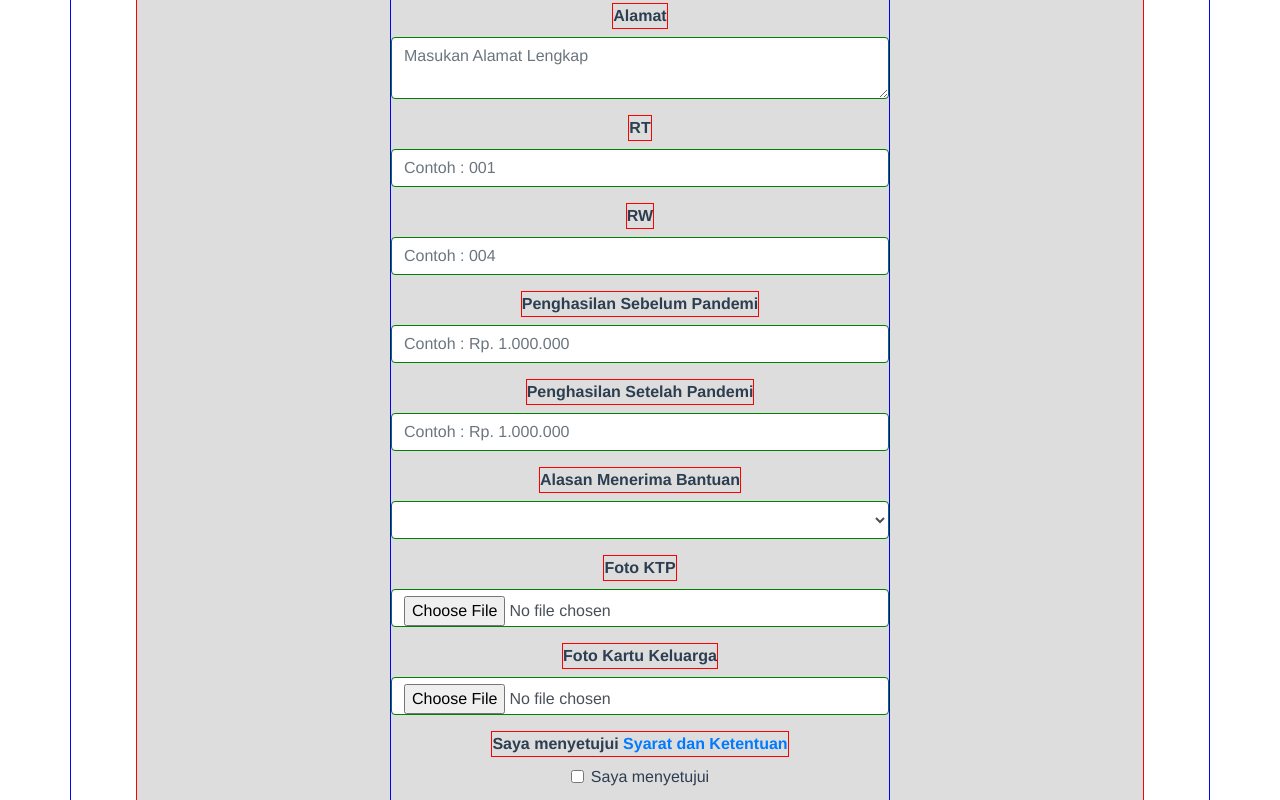
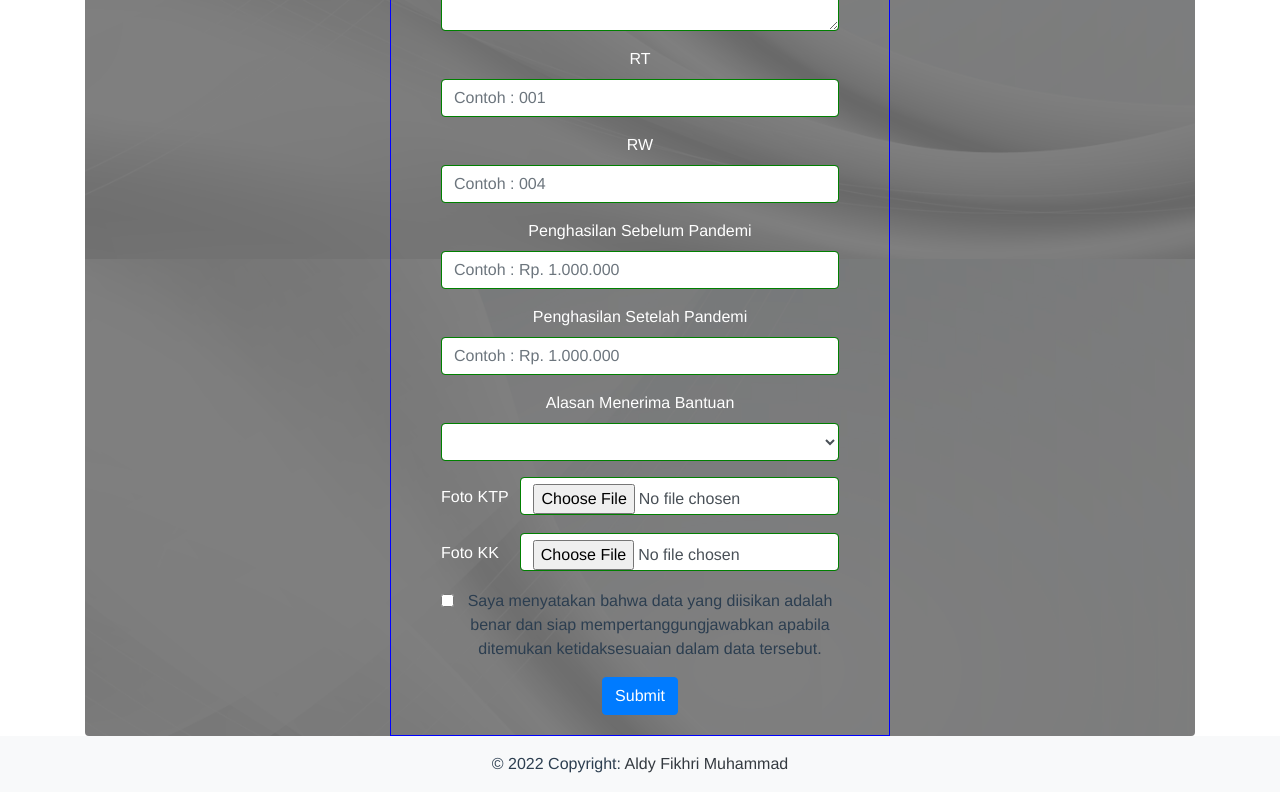
Before and after one commit to aldyfikhrimuhammad/Pendataan-Bansos-Frontend-JS-Project, a Vue app: page /inputData in a window 1280 px wide. Shown: the part 620-1420 px from the top of the page. Built offline with nearby package versions, Linux system fonts and the light colour scheme.

Commit message:
Add some styling etc

```diff
--- a/src/App.vue
+++ b/src/App.vue
@@ -36,10 +36,10 @@
     <router-view />
 
     <!-- Footer -->
-    <footer class="bg-light text-center text-white">
-      <div class="text-center p-3" style="background-color: rgba(0, 0, 0, 0.2)">
+    <footer class="bg-light text-center text-black">
+      <div class="text-center p-3">
         © 2022 Copyright:
-        <a class="text-white" href="https://www.linkedin.com/in/aldyfikhrimuhammad/">Aldy Fikhri Muhammad</a>
+        <a class="text-dark" href="https://www.linkedin.com/in/aldyfikhrimuhammad/">Aldy Fikhri Muhammad</a>
       </div>
     </footer>
   </div>
--- a/src/components/Home.vue
+++ b/src/components/Home.vue
@@ -1,11 +1,12 @@
 <template>
   <div class="home">
     <div>
-    <img src="/data-bansos/src/assets/LogoJabar.png" alt="Logo Provinsi Jawa Barat" width="250" height="250">
-  <b-jumbotron lead="Selamat Datang!" text-variant="dark" class="jumbotron">
-    <h3>Lorem ipsum dolor sit amet</h3>
+  <b-jumbotron text-variant="dark" class="jumbotron">
+  <img src="data-bansos/src/assets/LogoJabar.png" alt="Logo Provinsi Jawa Barat" width="250" height="250">
+  <h5 class="d-flex ml-4">Selamat Datang Di</h5>
+  <h1 class="display-5 m-2">Sistem Pendataan Bantuan Sosial Provinsi Jawa Barat</h1>
       <hr class="my-4">
-    <p>lorem ipsum dolor sit amet</p>
+    <p class="px-5 mx-5 mb-2">Guna memastikan bantuan tersalurkan kepada orang yang tepat dan data yang masuk bersifat valid, dibutuhkan verifikasi sejumlah data yang wajib dilaporkan.</p>
     <router-link to="/inputData" class="mr-2 ml-3">
       <b-button pill variant="success" class="buttonHome">Isi Formulir</b-button>
     </router-link>
@@ -16,13 +17,25 @@
 
 <style>
 .jumbotron {
-  padding: 2rem 1rem 12rem;
-  background-color: #fff !important;
+  background-image: linear-gradient(rgba(0, 0, 0, 0.5), rgba(0, 0, 0, 0.5)), url("/src/assets/background.jpg");
+  background-size: cover;
+  background-repeat: no-repeat;
+  background-position: center;
+  background-attachment: fixed;
+  height: 100vh;
+  width: 100%;
 }
 .buttonHome:hover {
   transform: translate(5px, 5px);
   transition: 0.2s;
   box-shadow: 0px 0px 5px #42b983;
+}
+h1 {
+  font-weight: bolder;
+}
+p {
+  font-size: 1.5rem;
+  margin: 10px auto;
 }
 </style>
 
--- a/src/views/InputDataView.vue
+++ b/src/views/InputDataView.vue
@@ -1,9 +1,9 @@
 <template>
-  <div class="container" style="border: 1px solid blue">
-    <div class="rounded" style="max-width: 700; background-color: #ddd; border: 1px solid red; margin: 50px; padding: 25px 50px;">
+  <div class="container">
+    <div class="rounded dataSection">
       <h1 class="m-3">Pendataan Bansos</h1>
       <div>
-        <form class="needs-validation" novalidate style="border: 1px solid blue">
+        <form class="needs-validation" novalidate style="border: 1px solid blue; padding: 20px 50px;">
           <!-- Form Input Nama Lengkap -->
           <div class="mb-3">
             <label class="form-label">Nama</label>
@@ -92,24 +92,23 @@
           </div>
 
           <!-- Form Input Foto KTP -->
-          <div class="mb-3">
-            <label class="form-label">Foto KTP</label>
+          <div class="mb-3 d-flex">
+            <label class="form-label mt-2" style="width: 101px; text-align: left;">Foto KTP</label>
             <input type="file" class="form-control"  name="fotoKTP" :rules="[v => !!v || 'Foto KTP wajib diisi']" placeholder="Masukan Foto KTP" persistent-placeholder required />
           </div>
 
           <!-- Form Input Foto KK -->
-          <div class="mb-3">
-            <label class="form-label">Foto Kartu Keluarga</label>
+          <div class="mb-3 d-flex">
+            <label class="form-label mt-2" style="width: 100px; text-align: left">Foto KK</label>
             <input type="file" class="form-control" name="fotoKK" :rules="[v => !!v || 'Foto Kartu Keluarga wajib diisi']" placeholder="Masukan Foto Kartu Keluarga" persistent-placeholder required />
           </div>
 
           <!-- Form Input Checkbox -->
           <div class="mb-3">
-            <label class="form-label">Saya menyetujui <a href="">Syarat dan Ketentuan</a></label>
             <div class="form-check">
-              <input class="form-check-input" type="checkbox" v-model="setuju" :rules="[v => !!v || 'Saya menyetujui wajib diisi']" required />
-              <label class="form-check-label" for="setuju">
-                Saya menyetujui
+              <input class="form-check-input" type="checkbox" v-model="check"  :rules="[(v) => !!v || 'Harap setujui untuk melanjutkan!']" :ripple="false" required />
+              <label class="form-check-label">
+                Saya menyatakan bahwa data yang diisikan adalah benar dan siap mempertanggungjawabkan apabila ditemukan ketidaksesuaian dalam data tersebut.
               </label>
             </div>
           </div>
@@ -134,13 +133,23 @@ h1 {
   text-align: center;
   font-weight: bolder;
   text-shadow: 2px 2px 4px #000000;
+  color: #fff;
 }
 .form-label {
-  font-weight: bolder;
-  border: 1px solid red;
+  font-weight: 400;
+  color: #fff;
 }
 .form-control {
   border: 1px solid green;
+}
+.dataSection {
+    background-image: linear-gradient(rgba(0, 0, 0, 0.5), rgba(0, 0, 0, 0.5)), url("/src/assets/background.jpg");
+  background-size: cover;
+  background-repeat: no-repeat;
+  background-position: center;
+  background-attachment: fixed;
+  width: 100%;
+  height: 100%;
 }
 </style>
 
```
Also changed, not shown: src/assets/background.jpg (added), src/assets/logo.png (renamed from src/assets/LogoJabar.png).
